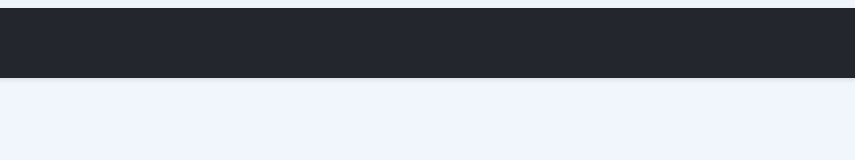
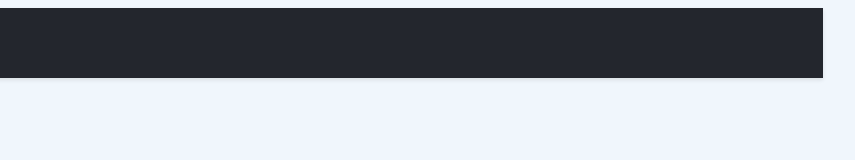
Before and after one commit to lucascompython/PDSDI-TP, an Astro site in the folder frontend/: page / in a window 1280 px wide. Shown: the full height of the page, 449-1304 px from the left, 855 px wide, since content can reach past the window. Built offline with nearby package versions, Linux system fonts and the light colour scheme; Astro itself is replaced by a stand-in of ours.

Commit message:
Make navbar better and remove useless console.log

```diff
--- a/frontend/src/components/NavBar.astro
+++ b/frontend/src/components/NavBar.astro
@@ -34,7 +34,6 @@ const t = useTranslations(getLangFromUrl(Astro.url));
     padding: 1rem;
     background-color: #23262d;
     box-shadow: 0 2px 4px rgba(0, 0, 0, 0.1);
-    width: 100%;
   }
 
   nav div {
--- a/frontend/src/components/ThemeIcon.astro
+++ b/frontend/src/components/ThemeIcon.astro
@@ -62,7 +62,6 @@
 
     const isDark = element.classList.contains("dark");
     localStorage.setItem("theme", isDark ? "dark" : "light");
-    console.log("Theme set to", isDark ? "dark" : "light");
   };
 
   document
```
